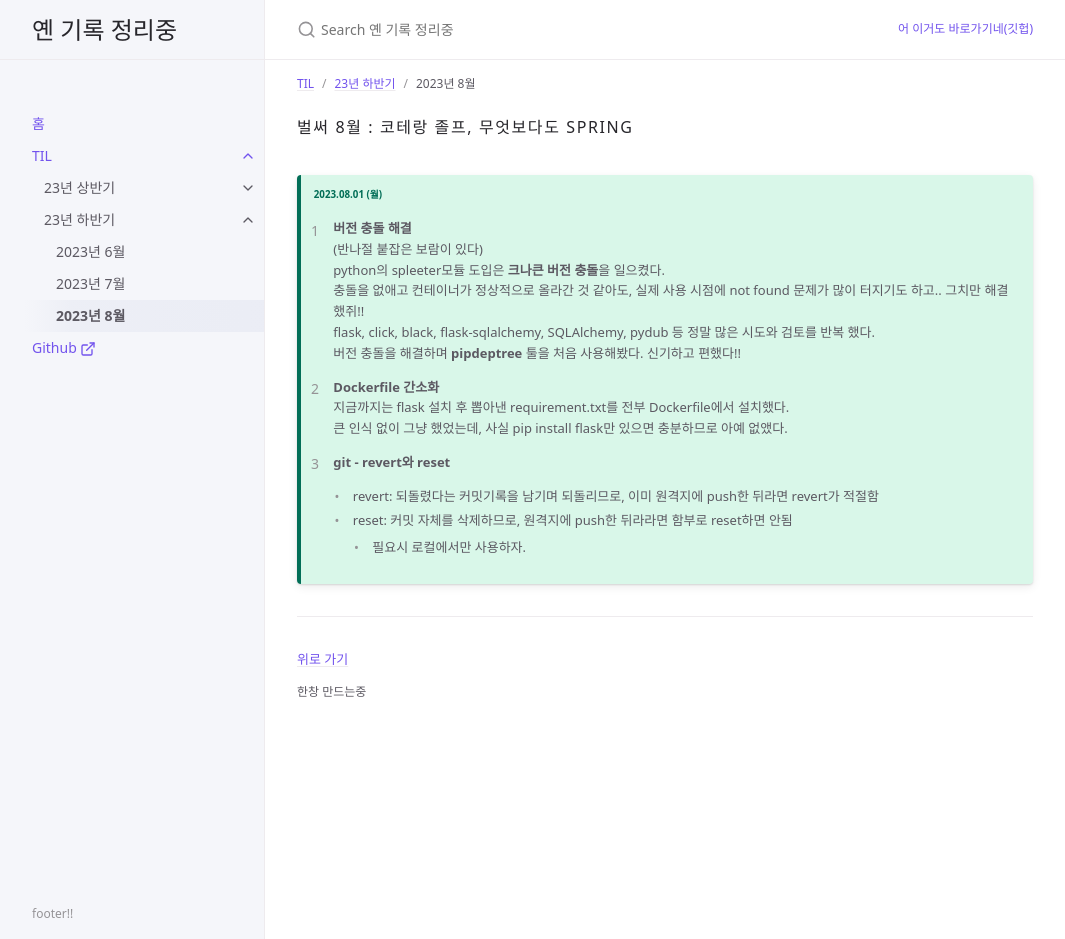
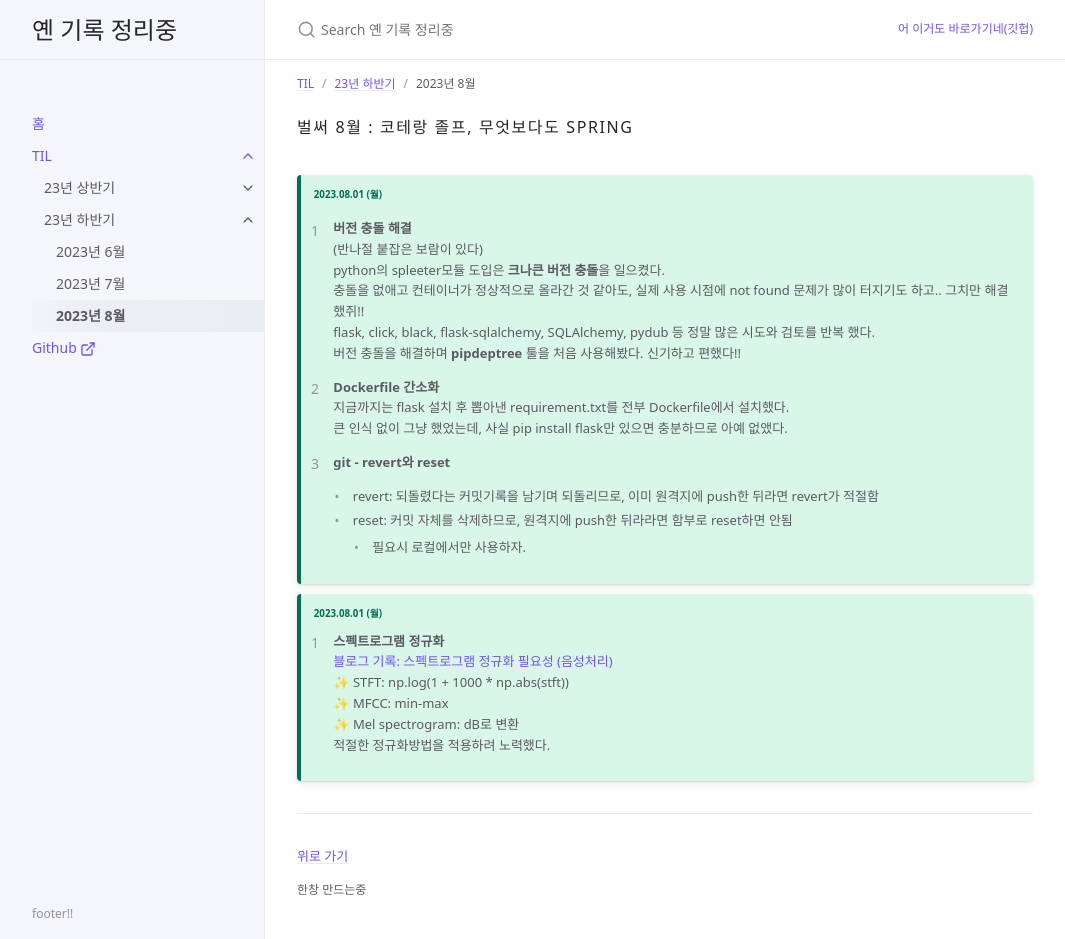
Before and after one commit to yyeennyy/yyeennyy.github.io, a Jekyll site: the page built from docs/TIL/23년 하반기/month08.md, in a window 1280 px wide and 939 px high. Shown: the whole window, without its empty margins (107-1172 px from the left). Built offline with Jekyll 4.4.1, drawn with Linux system fonts in a browser that asks for light colours.

Commit message:
TIL 0802

```diff
--- a/docs/TIL/23년 하반기/month08.md
+++ b/docs/TIL/23년 하반기/month08.md
@@ -28,5 +28,16 @@ nav_order: 3
 > - revert: 되돌렸다는 커밋기록을 남기며 되돌리므로, 이미 원격지에 push한 뒤라면 revert가 적절함<br>
 > - reset: 커밋 자체를 삭제하므로, 원격지에 push한 뒤라라면 함부로 reset하면 안됨<br>
 >   - 필요시 로컬에서만 사용하자.
+
+
+
+{: .new-title }
+> 2023.08.01 (월)
 >
+> 1. **스펙트로그램 정규화**<br>
+> [블로그 기록: 스펙트로그램 정규화 필요성 (음성처리)](https://splendidlolli.tistory.com/626)<br>
+> ✨ STFT:  np.log(1 + 1000 * np.abs(stft))<br>
+> ✨ MFCC: min-max<br>
+> ✨ Mel spectrogram: dB로 변환<br>
+> 적절한 정규화방법을 적용하려 노력했다.<br>
 >
```
